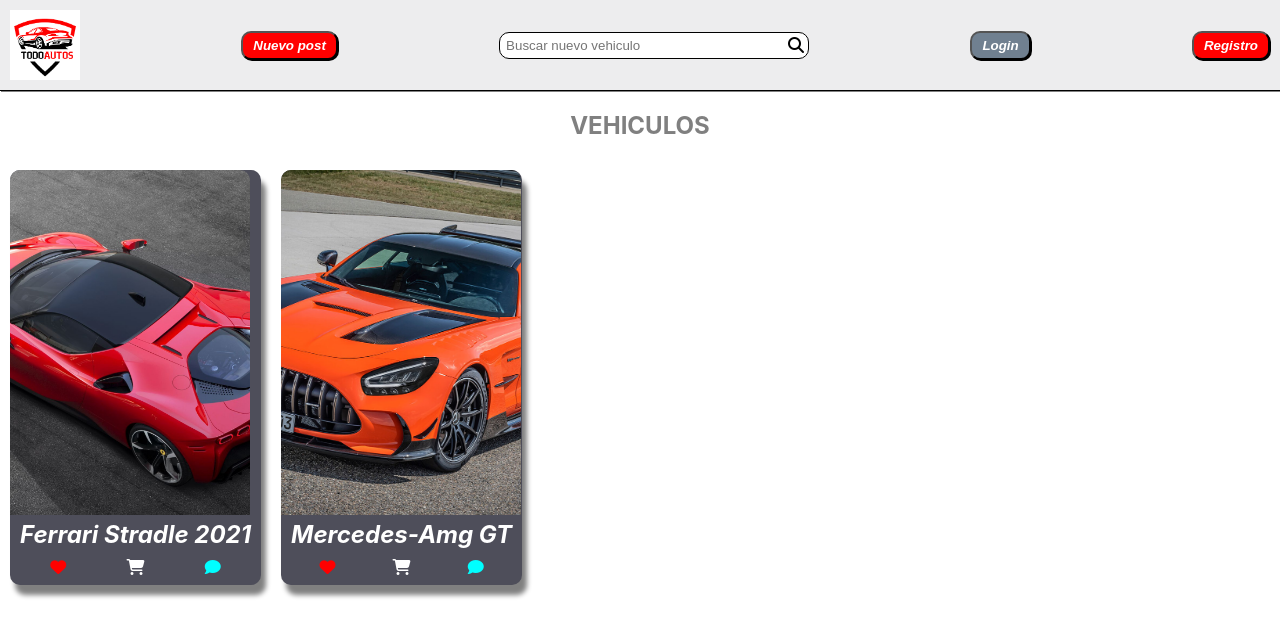
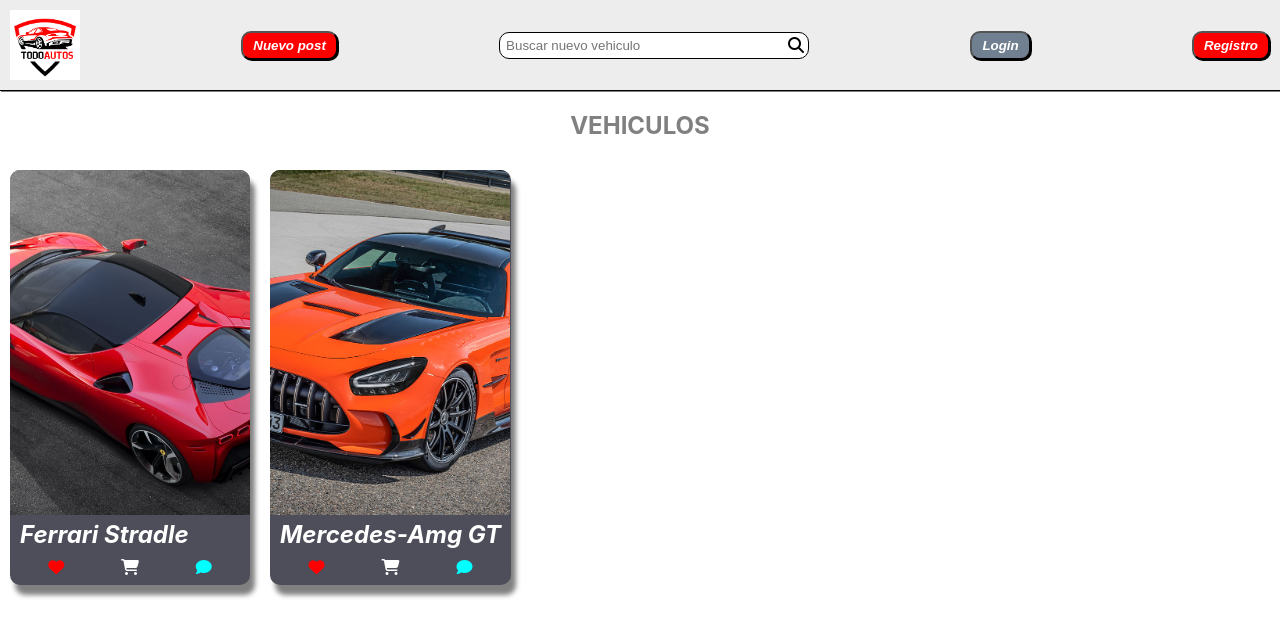
Before and after one commit to MiMision/proyectoWeb, a React (Create React App) app: page / in a window 1280 px wide. Shown: the top 636 px of the page. Built offline with nearby package versions, Linux system fonts and the light colour scheme.

Commit message:
agregar instalacion de React v2

```diff
--- a/src/App.js
+++ b/src/App.js
@@ -37,7 +37,7 @@
                   <div className="contenedorImagen">
                     <img src={ferrariStradle} alt="Ferrari Stradle"/>
                 </div>
-                <span className="vehicleTitle">Ferrari Stradle 2021</span>
+                <span className="vehicleTitle">Ferrari Stradle</span>
                 <div className="vehicleIcon">
                     <i className="fas fa-heart iconoCorazon"></i>
                     <i className="fas fa-shopping-cart iconoCart"></i>
```
